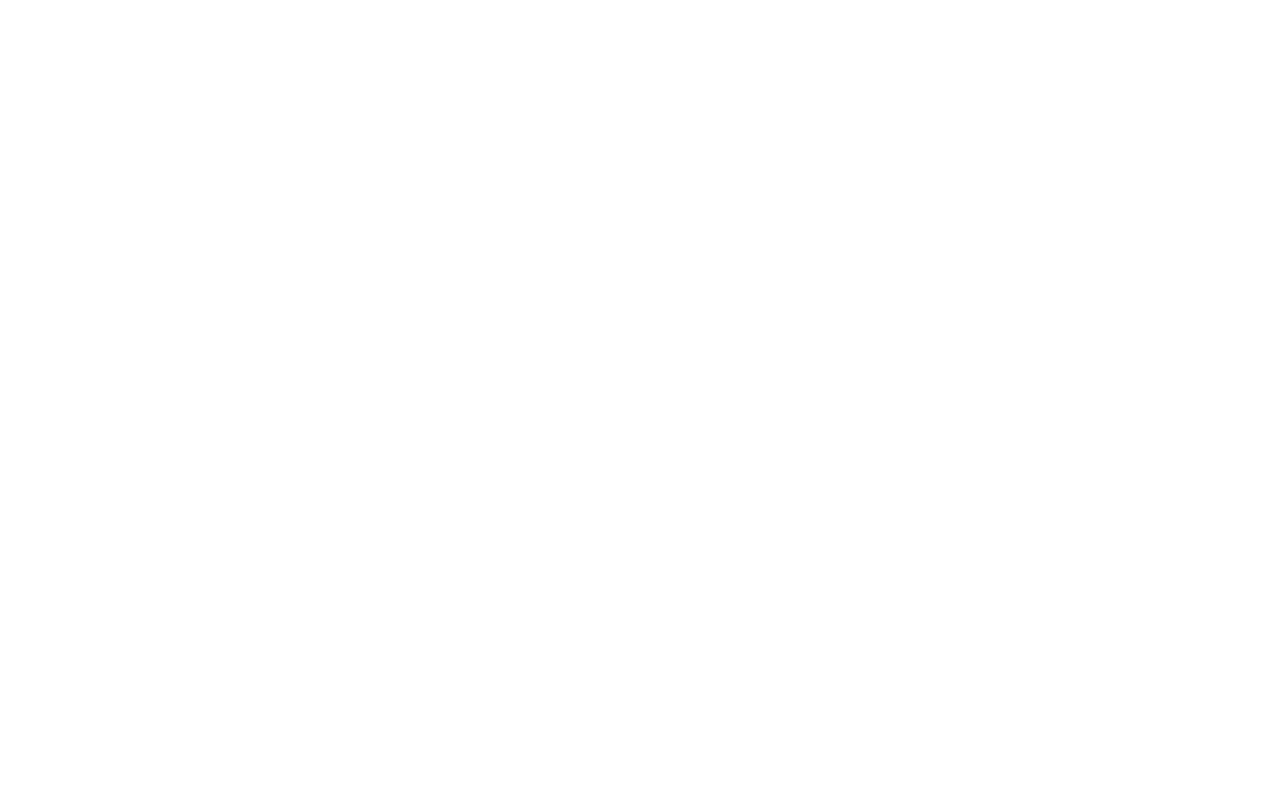
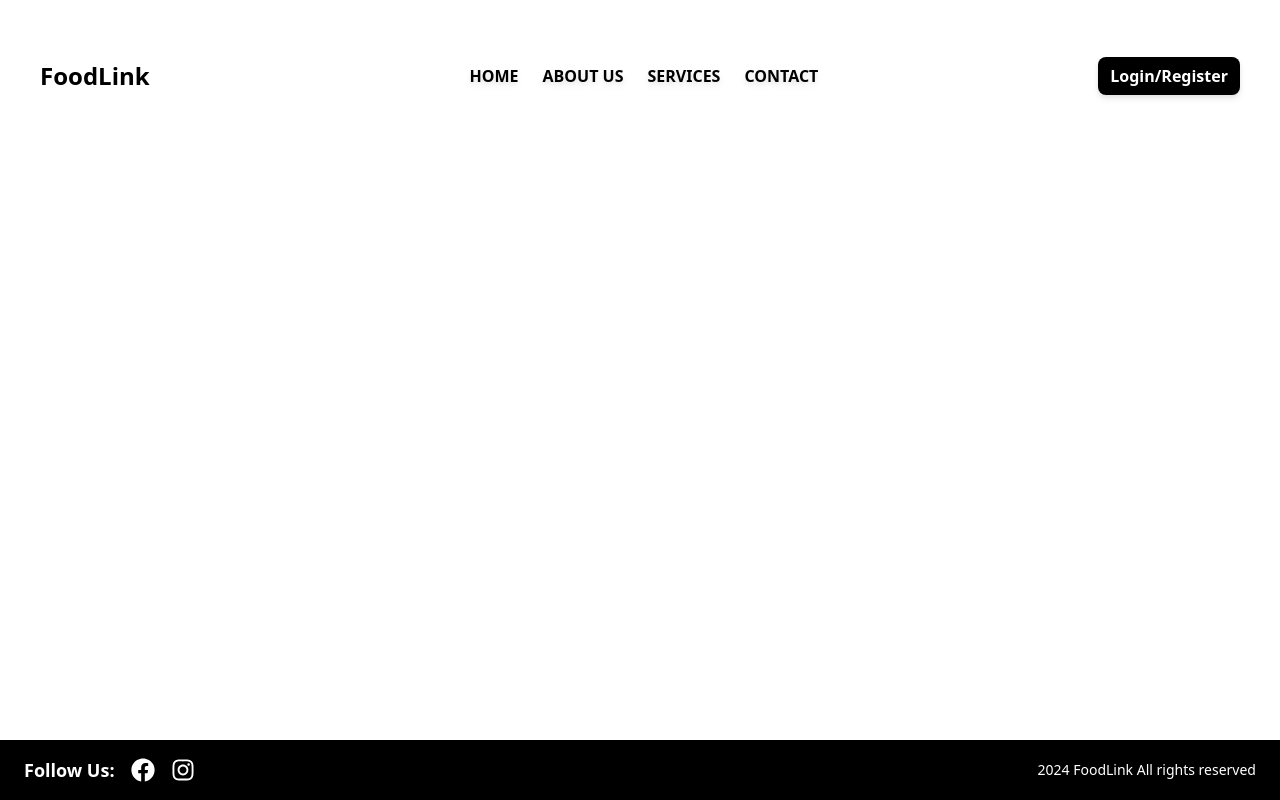
Before and after one commit to pratham-garg-456/FoodLink-WebApp, a Next.js app in the folder foodlink_frontend_v2/: page / in a window 1280 px wide. Built offline with nearby package versions, Linux system fonts and the light colour scheme.

Commit message:
add navbar and footer

```diff
--- a/foodlink_frontend_v2/package.json
+++ b/foodlink_frontend_v2/package.json
@@ -3,6 +3,7 @@
   "version": "0.0.1",
   "description": "Foodlink frontend",
   "private": true,
+  "type": "module",
   "scripts": {
     "dev": "next dev",
     "build": "next build",
@@ -12,13 +13,15 @@
   "dependencies": {
     "next": "15.1.5",
     "react": "^19.0.0",
-    "react-dom": "^19.0.0"
+    "react-dom": "^19.0.0",
+    "react-icons": "^5.4.0"
   },
   "devDependencies": {
     "@eslint/eslintrc": "^3",
     "@eslint/js": "^9.18.0",
     "eslint": "^9.18.0",
     "eslint-config-next": "15.1.5",
+    "eslint-plugin-next": "^0.0.0",
     "eslint-plugin-react": "^7.37.4",
     "globals": "^15.14.0",
     "postcss": "^8",
--- a/foodlink_frontend_v2/src/components/footer.js
+++ b/foodlink_frontend_v2/src/components/footer.js
@@ -0,0 +1,27 @@
+import { FaFacebook, FaInstagram } from 'react-icons/fa';
+
+const Footer = () => {
+  return (
+    <footer className="bg-black text-white py-4">
+      <div className="container mx-auto flex flex-col items-center md:flex-row justify-between px-6">
+        {/* Follow Us Section */}
+        <div className="flex items-center gap-4 mb-4 md:mb-0">
+          <span className="font-bold text-lg">Follow Us:</span>
+          <a href="https://facebook.com" target="_blank" rel="noopener noreferrer">
+            <FaFacebook className="text-2xl hover:text-blue-600 transition-colors" />
+          </a>
+          <a href="https://instagram.com" target="_blank" rel="noopener noreferrer">
+            <FaInstagram className="text-2xl hover:text-pink-600 transition-colors" />
+          </a>
+        </div>
+
+        {/* Rights Reserved */}
+        <div className="text-center md:text-right text-sm">
+          <p>2024 FoodLink All rights reserved</p>
+        </div>
+      </div>
+    </footer>
+  );
+};
+
+export default Footer;
--- a/foodlink_frontend_v2/src/components/navbar.js
+++ b/foodlink_frontend_v2/src/components/navbar.js
@@ -0,0 +1,152 @@
+import { useState, useEffect } from 'react';
+import Link from 'next/link';
+
+const Navbar = () => {
+  const [isNavOpen, setIsNavOpen] = useState(false);
+  const [isVisible, setIsVisible] = useState(true);
+  const [lastScrollY, setLastScrollY] = useState(0);
+  const [svgColor, setSvgColor] = useState('#000');
+
+  const openNav = () => {
+    setIsNavOpen(true);
+    setSvgColor('#fff');
+  };
+  const exitNav = () => {
+    setIsNavOpen(false);
+    setSvgColor('#000');
+  };
+
+  // Handle scroll to show/hide navbar
+  useEffect(() => {
+    const handleScroll = () => {
+      const currentScrollY = window.scrollY;
+      if (currentScrollY > lastScrollY && currentScrollY > 50) {
+        setIsVisible(false); // Hide navbar when scrolling down
+      } else {
+        setIsVisible(true); // Show navbar when scrolling up
+      }
+      setLastScrollY(currentScrollY);
+    };
+
+    window.addEventListener('scroll', handleScroll);
+    return () => window.removeEventListener('scroll', handleScroll);
+  }, [lastScrollY]);
+
+  return (
+    <nav
+      className={`fixed w-full flex p-6 pl-10 pr-4 gap-4 basis-1/10 text-white md:text-black z-50 transition-transform duration-300 justify-between items-center  md:${
+        isVisible ? 'md:translate-y-0' : 'md:-translate-y-full'
+      }`}
+    >
+      <div className="text-2xl font-bold text-black">
+        <Link href="/" legacyBehavior>
+          FoodLink
+        </Link>
+      </div>
+
+      <div onClick={openNav} className="cursor-pointer md:hidden">
+        <svg xmlns="http://www.w3.org/2000/svg" width="18.853" height="12" viewBox="0 0 18.853 12">
+          <g id="Icon_feather-menu" data-name="Icon feather-menu" transform="translate(-4.5 -8)">
+            <path
+              id="Path_3"
+              data-name="Path 3"
+              d="M4.5,18H23.353"
+              transform="translate(0 -4)"
+              fill="none"
+              stroke={svgColor}
+              strokeLinejoin="round"
+              strokeWidth="2"
+            />
+            <path
+              id="Path_4"
+              data-name="Path 4"
+              d="M4.5,9H23.353"
+              transform="translate(0)"
+              fill="none"
+              stroke={svgColor}
+              strokeLinejoin="round"
+              strokeWidth="2"
+            />
+            <path
+              id="Path_5"
+              data-name="Path 5"
+              d="M4.5,27H23.353"
+              transform="translate(0 -8)"
+              fill="none"
+              stroke={svgColor}
+              strokeLinejoin="round"
+              strokeWidth="2"
+            />
+          </g>
+        </svg>
+      </div>
+
+      {/* Sidebar */}
+
+      <div
+        className={`md:relative fixed top-0 right-0 bg-black md:bg-transparent overflow-x-hidden duration-500 font-bold  flex justify-center items-center h-full md:h-auto md:w-full  ${
+          isNavOpen ? 'w-2/5' : 'w-0 bg-transparent '
+        }`}
+      >
+        <a
+          href="#"
+          onClick={(e) => {
+            e.preventDefault(); // Prevent scrolling to the top
+            exitNav();
+          }}
+          className="text-3xl absolute top-0 right-0 mr-4 mt-5 md:hidden"
+        >
+          &times;
+        </a>
+        <div className="p-2 md:flex-row md:p-6 md:w-full justify-between md:oxygen-bold drop-shadow-md flex flex-col">
+          <div></div>
+          <div className="flex flex-col items-center md:flex-row">
+            <div>
+              <Link
+                className={`md:hover:text-gray-700 hover:text-gray-300 transition-colors ease-linear md:px-3`}
+                href="/"
+              >
+                HOME
+              </Link>
+            </div>
+            <div>
+              <Link
+                className={`md:hover:text-gray-700 hover:text-gray-300 transition-colors ease-linear md:px-3`}
+                href="/projects"
+              >
+                ABOUT US
+              </Link>
+            </div>
+            <div>
+              <Link
+                className={`md:hover:text-gray-700 hover:text-gray-300 transition-colors ease-linear md:px-3`}
+                href="/experience"
+              >
+                SERVICES
+              </Link>
+            </div>
+            <div>
+              <Link
+                className={`md:hover:text-gray-700 hover:text-gray-300 transition-colors ease-linear md:px-3`}
+                href="/achievement"
+              >
+                CONTACT
+              </Link>
+            </div>
+          </div>
+          <div className="my-4">
+            {/* Login/Register Button */}
+
+            <Link
+              href="/login"
+              className="bg-white text-black px-3 py-2 rounded-lg hover:bg-gray-200 transition md:bg-black md:text-white"
+            >
+              Login/Register
+            </Link>
+          </div>
+        </div>
+      </div>
+    </nav>
+  );
+};
+export default Navbar;
--- a/foodlink_frontend_v2/src/pages/_app.js
+++ b/foodlink_frontend_v2/src/pages/_app.js
@@ -1,5 +1,22 @@
-import "@/styles/globals.css";
+import '../styles/globals.css';
+import Footer from '../components/footer';
+import Navbar from '../components/navbar';
 
-export default function App({ Component, pageProps }) {
-  return <Component {...pageProps} />;
+function MyApp({ Component, pageProps }) {
+  return (
+    <div className="flex flex-col min-h-screen">
+      {/* Navbar at the top */}
+      <Navbar />
+
+      {/* Main content, which grows to fill available space */}
+      <main className="flex-grow">
+        <Component {...pageProps} />
+      </main>
+
+      {/* Footer at the bottom */}
+      <Footer />
+    </div>
+  );
 }
+
+export default MyApp;
--- a/foodlink_frontend_v2/tailwind.config.mjs
+++ b/foodlink_frontend_v2/tailwind.config.mjs
@@ -1,15 +1,16 @@
 /** @type {import('tailwindcss').Config} */
 export default {
   content: [
-    "./src/pages/**/*.{js,ts,jsx,tsx,mdx}",
-    "./src/components/**/*.{js,ts,jsx,tsx,mdx}",
-    "./src/app/**/*.{js,ts,jsx,tsx,mdx}",
+    './src/pages/**/*.{js,ts,jsx,tsx,mdx}',
+    './src/pages/**/*.{js,ts,jsx,tsx,mdx}',
+    './src/components/**/*.{js,ts,jsx,tsx,mdx}',
+    './src/app/**/*.{js,ts,jsx,tsx,mdx}',
   ],
   theme: {
     extend: {
       colors: {
-        background: "var(--background)",
-        foreground: "var(--foreground)",
+        background: 'var(--background)',
+        foreground: 'var(--foreground)',
       },
     },
   },
```
Also changed, not shown: foodlink_frontend_v2/eslint.config.mjs (+43 -4 lines), 2 other files (tests, documents, lock files or other folders).
